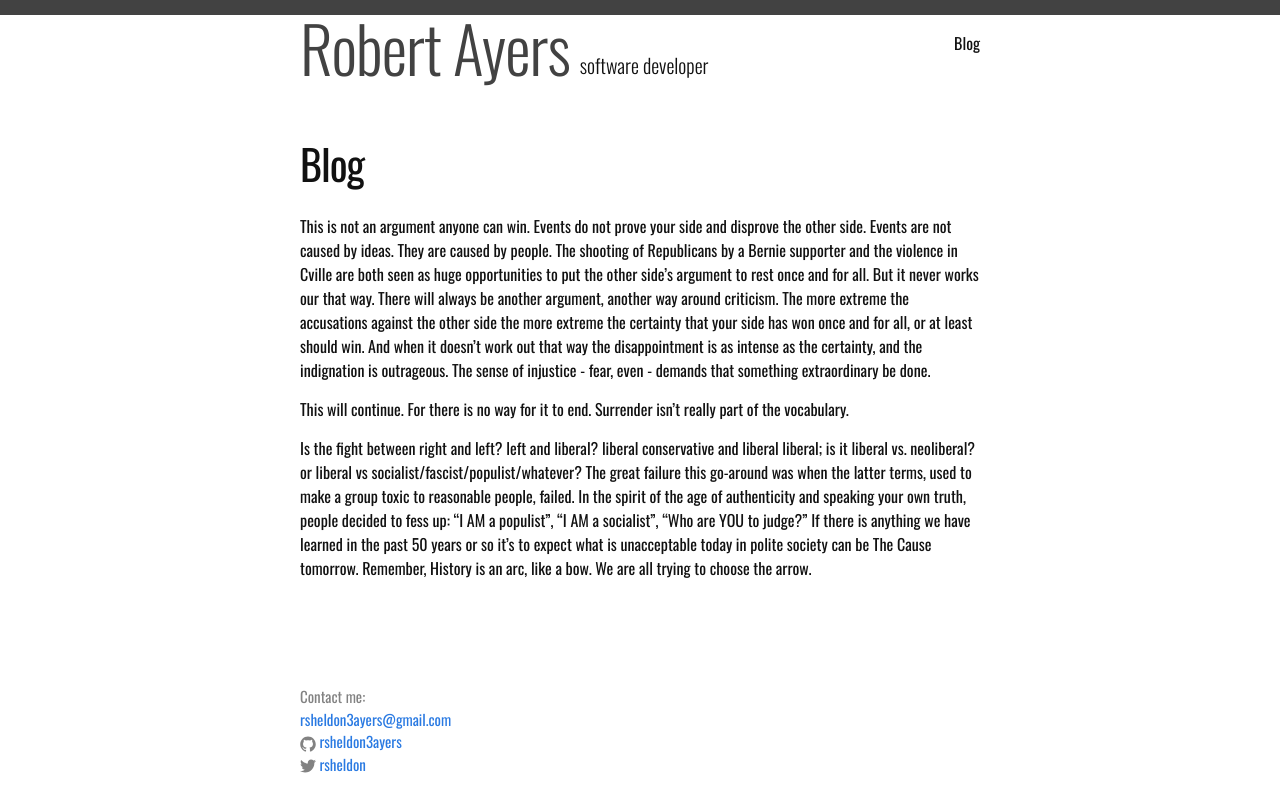
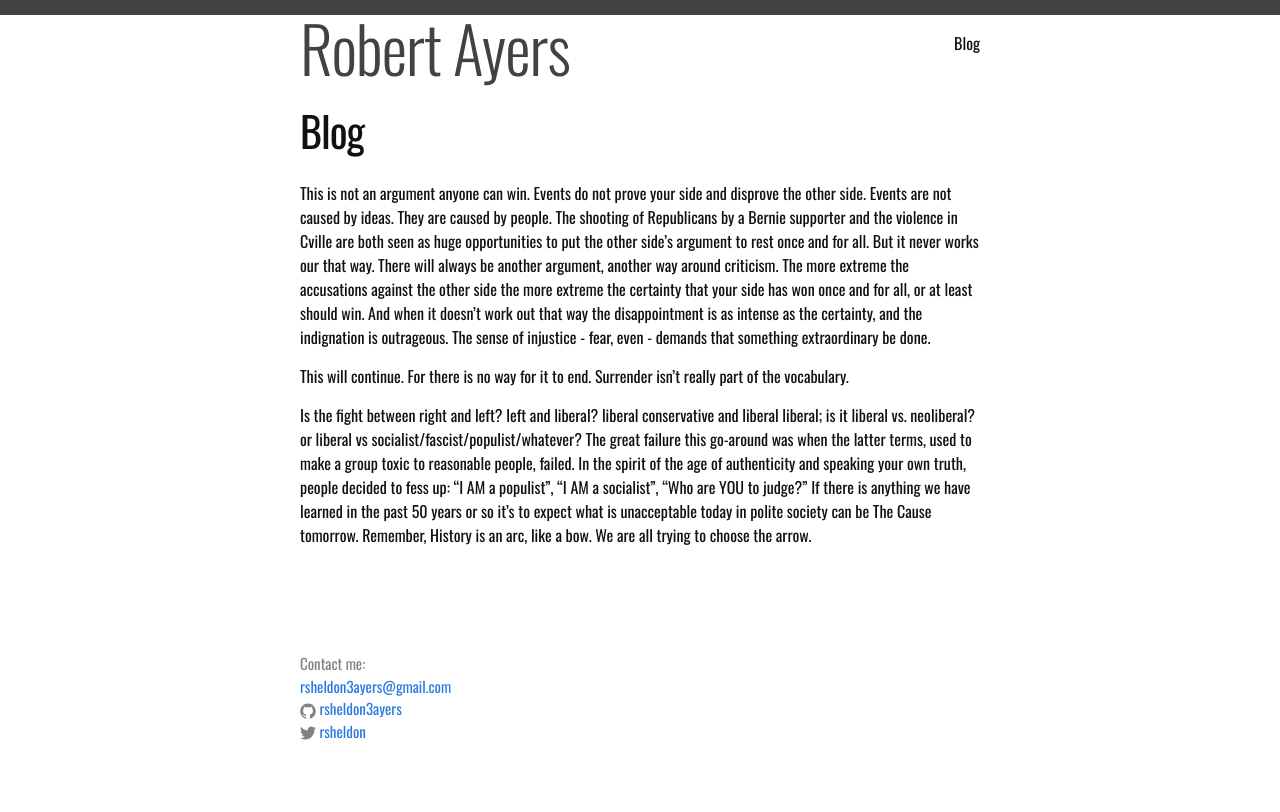
Before and after one commit to rsheldon3ayers/rsheldon3ayers.github.io, a Jekyll site: the page built from about.md, in a window 1280 px wide. Shown: the top 812 px of the page. Built offline with Jekyll 4.4.1, drawn with Linux system fonts in a browser that asks for light colours.

Commit message:
Update header.html

```diff
--- a/_includes/header.html
+++ b/_includes/header.html
@@ -3,7 +3,7 @@
   <div class="wrapper">
 
     <a class="site-title" href="{{ site.baseurl }}/">{{ site.title }}</a>
-    <div class="site-subtitle"><p> software developer </p></div>
+
 
     <nav class="site-nav">
       <a href="#" class="menu-icon">
```
